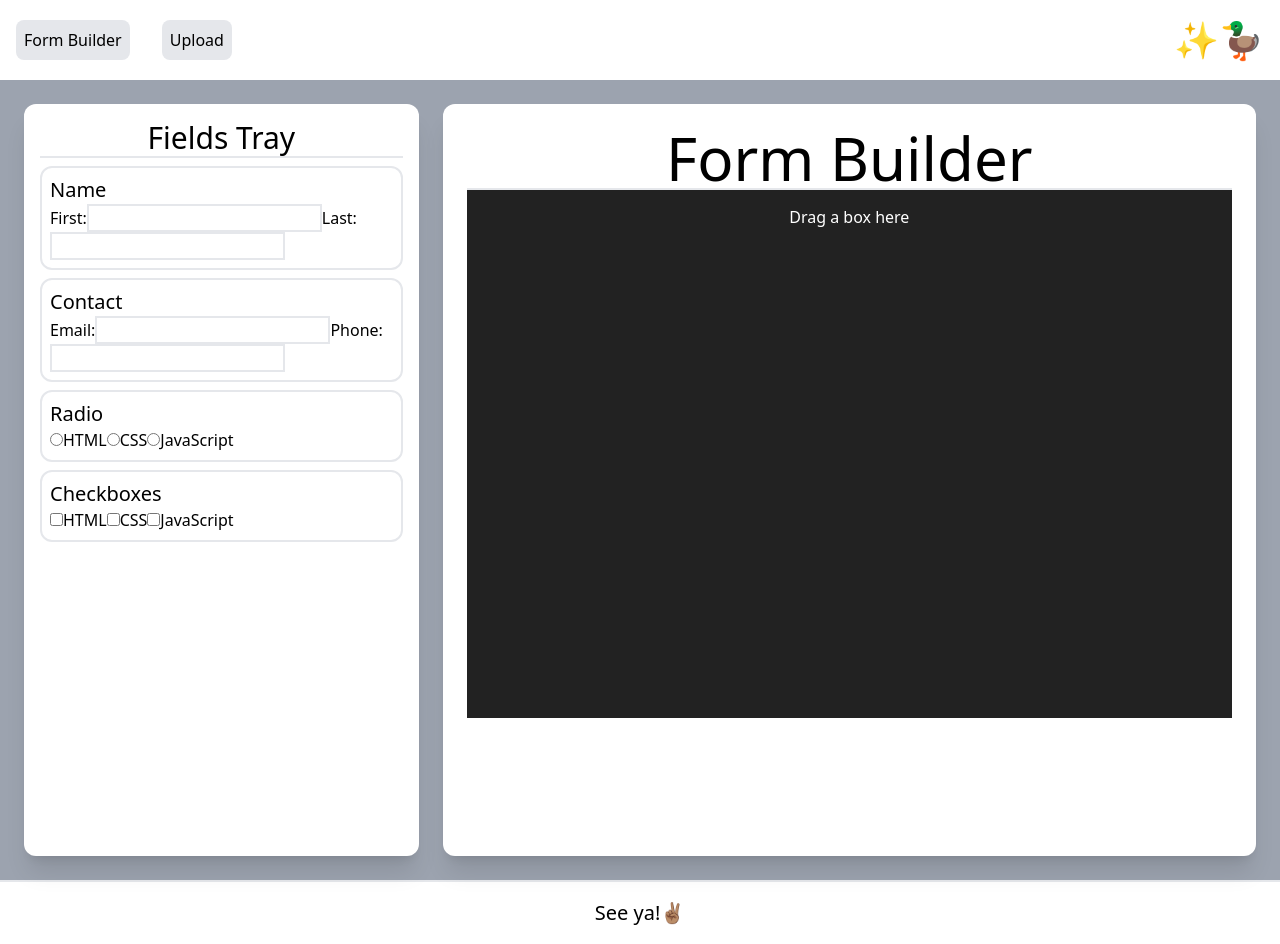
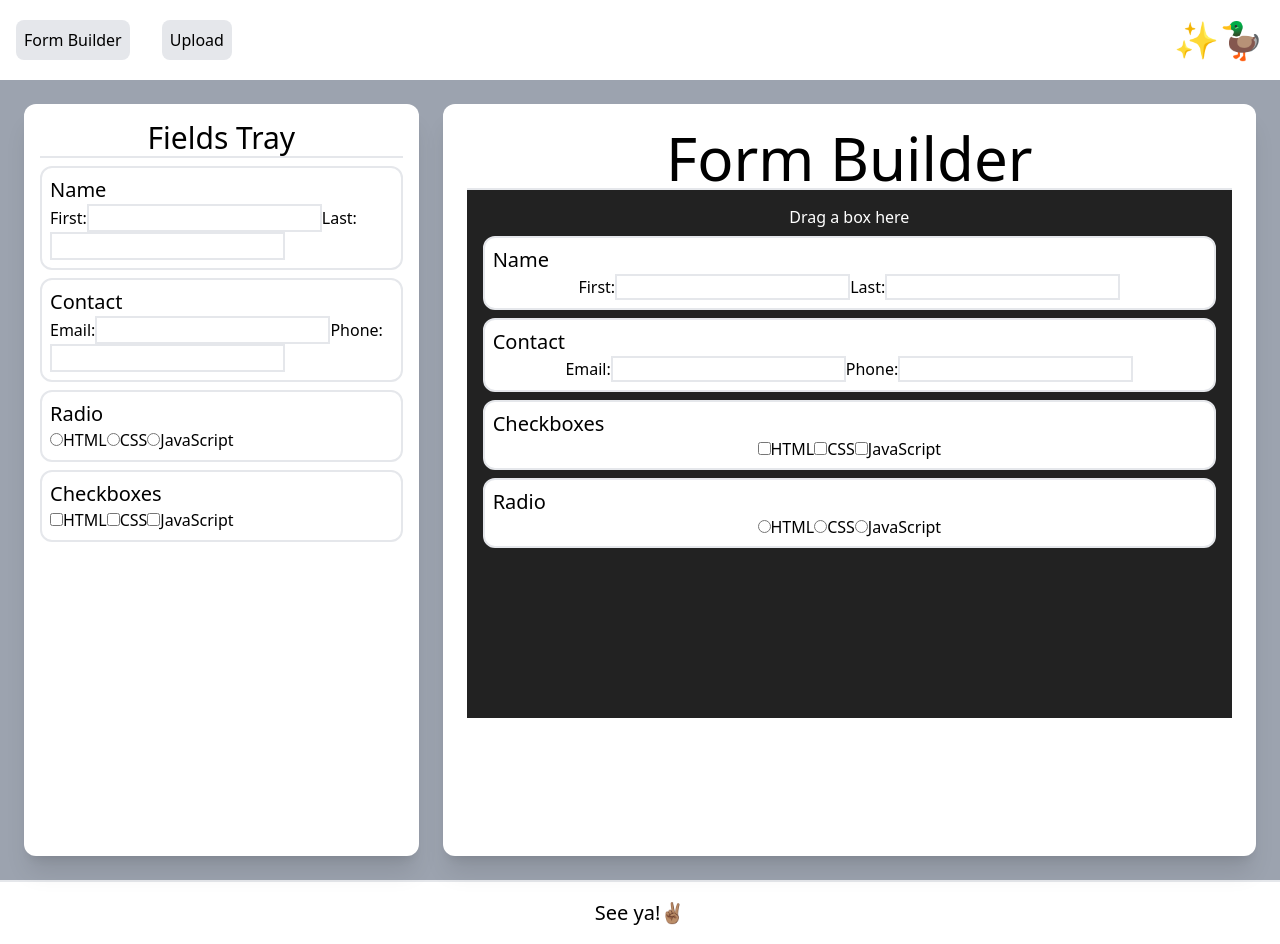
Before and after one commit to alejandrosatxc/form-builder, a Next.js app: page / in a window 1280 px wide. Built offline with nearby package versions, Linux system fonts and the light colour scheme.

Commit message:
Add 'text-black' to all formComponents

```diff
--- a/components/Checkboxes.js
+++ b/components/Checkboxes.js
@@ -3,13 +3,13 @@ const Checkboxes = () => {
 
     return (
         <FormComponent name="Checkboxes Input">
-            <h3 className="text-xl text-left ">Checkboxes</h3>
-            <input type="checkbox" id="c_html" name="fav_language" value="HTML"></input>
-            <label for="c_html">HTML</label>
-            <input type="checkbox" id="c_css" name="fav_language" value="CSS"></input>
-            <label for="c_css">CSS</label>
-            <input type="checkbox" id="c_javascript" name="fav_language" value="JavaScript"></input>
-            <label for="c_javascript">JavaScript</label>
+            <h3 className="text-black text-xl text-left ">Checkboxes</h3>
+            <input className="text-black" type="checkbox" id="c_html" name="fav_language" value="HTML"></input>
+            <label className="text-black" for="c_html">HTML</label>
+            <input className="text-black" type="checkbox" id="c_css" name="fav_language" value="CSS"></input>
+            <label className="text-black" for="c_css">CSS</label>
+            <input className="text-black" type="checkbox" id="c_javascript" name="fav_language" value="JavaScript"></input>
+            <label className="text-black" for="c_javascript">JavaScript</label>
         </FormComponent>
     )
 }
--- a/components/Contact.js
+++ b/components/Contact.js
@@ -3,11 +3,11 @@ const Contact = () => {
 
     return (
         <FormComponent name="Email Input">
-            <h3 className="text-xl text-left ">Contact</h3>
-            <label>Email:</label>
-            <input className="border-2" type="text"></input>
-            <label>Phone:</label>
-            <input className="border-2" type="text"></input>
+            <h3 className="text-black text-xl text-left ">Contact</h3>
+            <label className="text-black ">Email:</label>
+            <input className="text-black border-2" type="text"></input>
+            <label className="text-black ">Phone:</label>
+            <input className="text-black border-2" type="text"></input>
         </FormComponent>
     )
 }
--- a/components/Dustbin.js
+++ b/components/Dustbin.js
@@ -1,5 +1,9 @@
 import { useDrop } from 'react-dnd'
 import { ItemTypes } from './Constants'
+import Name from './Name'
+import Contact from './Contact'
+import Checkboxes from './Checkboxes'
+import Radio from './Radio'
 const style = {
   height: '75%',
   width: '100%',
@@ -13,7 +17,23 @@ const style = {
   float: 'left',
 }
 
-const Dustbin = () => {
+const Dustbin = ({ items }) => {
+
+  const form = [
+    {
+      type: "name"
+    },
+    {
+      type: "contact"
+    },
+    {
+      type: "checkbox"
+    },
+    {
+      type: "radio"
+    }
+  ]
+
 
   const [{ canDrop, isOver }, drop] = useDrop(() => ({
     accept: ItemTypes.INPUT,
@@ -22,7 +42,9 @@ const Dustbin = () => {
       isOver: monitor.isOver(),
       canDrop: monitor.canDrop(),
     }),
-      }))
+  })
+  )
+
   const isActive = canDrop && isOver
   let backgroundColor = '#222'
   if (isActive) {
@@ -34,6 +56,18 @@ const Dustbin = () => {
   return (
     <div ref={drop} style={{ ...style, backgroundColor }} data-testid="dustbin">
       {isActive ? 'Release to drop' : 'Drag a box here'}
+      <div>
+        {form.map((field) => {
+          switch(field.type) {
+            case 'name'     : return <Name />       ;
+            case 'contact'  : return <Contact />    ;
+            case 'checkbox' : return <Checkboxes /> ;
+            case 'radio'    : return <Radio />      ;
+            default:
+              break;
+          }
+        })}
+      </div>
     </div>
   )
 }
--- a/components/FormBuilder.js
+++ b/components/FormBuilder.js
@@ -1,6 +1,7 @@
 import Dustbin from '../components/Dustbin'
 
 const FormBuilder = () => {
+
     return (
         <div className="col-span-2 bg-white rounded-xl shadow-xl h-full w-full p-6">
             <h1 className="text-6xl text-center border-b-2">Form Builder</h1>
--- a/components/Name.js
+++ b/components/Name.js
@@ -3,11 +3,11 @@ const Name = () => {
 
     return (
         <FormComponent name="Name Input">
-            <h3 className="text-xl text-left ">Name</h3>
-            <label>First:</label>
-            <input className="border-2" type="text"></input>
-            <label>Last:</label>
-            <input className="border-2" type="text"></input>
+            <h3 className="text-black text-xl text-left ">Name</h3>
+            <label className="text-black">First:</label>
+            <input className="text-black border-2" type="text"></input>
+            <label className="text-black">Last:</label>
+            <input className="text-black border-2" type="text"></input>
         </FormComponent>
     )
 }
--- a/components/Radio.js
+++ b/components/Radio.js
@@ -3,13 +3,13 @@ const Radio = () => {
 
     return (
         <FormComponent name="Radio Input">
-            <h3 className="text-xl text-left ">Radio</h3>
-            <input type="radio" id="html" name="fav_language" value="HTML"></input>
-            <label for="html">HTML</label>
-            <input type="radio" id="css" name="fav_language" value="CSS"></input>
-            <label for="css">CSS</label>
-            <input type="radio" id="javascript" name="fav_language" value="JavaScript"></input>
-            <label for="javascript">JavaScript</label>
+            <h3 className="text-black text-xl text-left ">Radio</h3>
+            <input className="text-black" type="radio" id="html" name="fav_language" value="HTML"></input>
+            <label className="text-black" for="html">HTML</label>
+            <input className="text-black" type="radio" id="css" name="fav_language" value="CSS"></input>
+            <label className="text-black" for="css">CSS</label>
+            <input className="text-black" type="radio" id="javascript" name="fav_language" value="JavaScript"></input>
+            <label className="text-black" for="javascript">JavaScript</label>
         </FormComponent>
     )
 }
```
Lines whose indentation alone changed are shown as unchanged.
